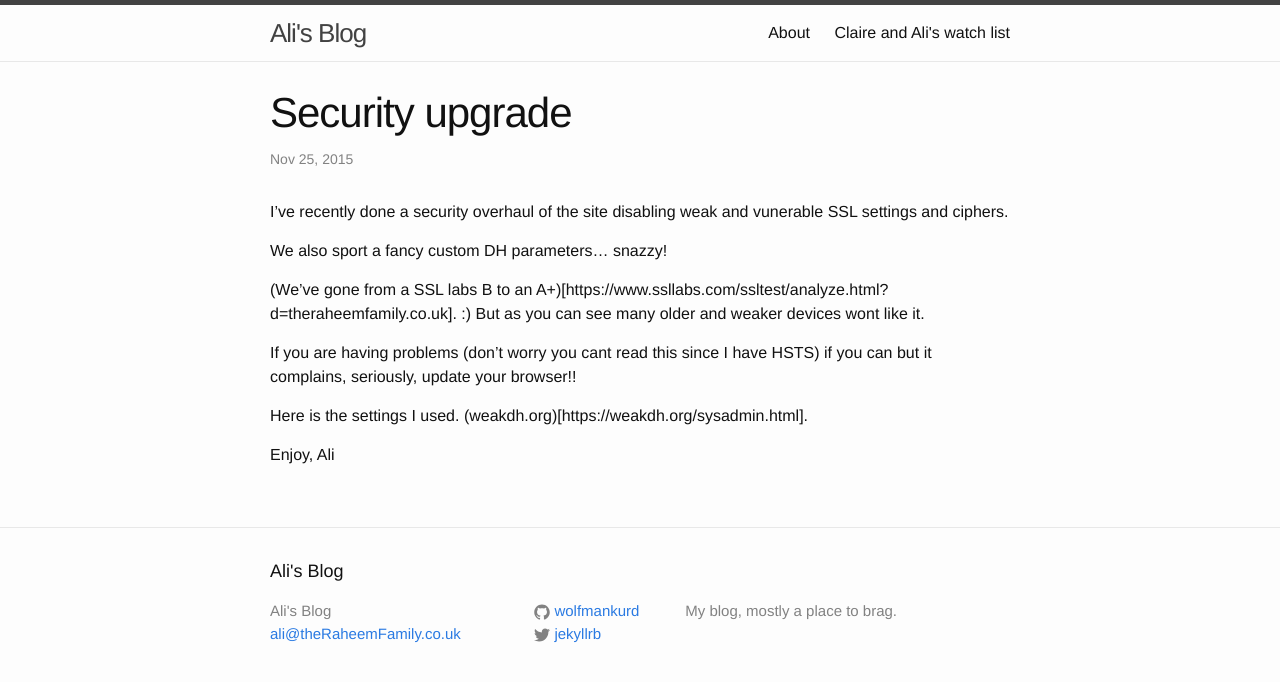
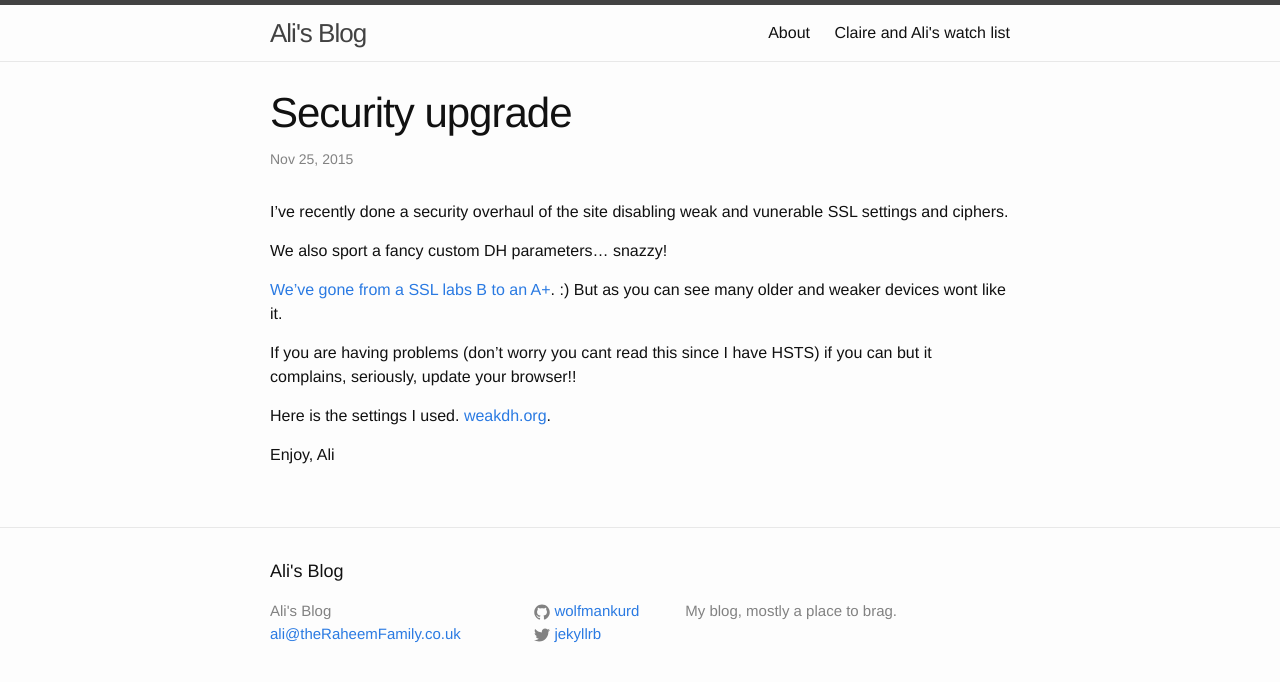
Before and after one commit to ali-raheem/alis_blog, a Jekyll site: the page built from _posts/2015-11-25-security-upgrade.markdown, in a window 1280 px wide. Shown: the top 682 px of the page. Built offline with Jekyll 4.4.1, drawn with Linux system fonts in a browser that asks for light colours.

Commit message:
fixed urls

```diff
--- a/_posts/2015-11-25-security-upgrade.markdown
+++ b/_posts/2015-11-25-security-upgrade.markdown
@@ -9,11 +9,11 @@ I've recently done a security overhaul of the site disabling weak and vunerable
 
 We also sport a fancy custom DH parameters... snazzy!
 
-(We've gone from a SSL labs B to an A+)[https://www.ssllabs.com/ssltest/analyze.html?d=theraheemfamily.co.uk]. :) But as you can see many older and weaker devices wont like it.
+[We've gone from a SSL labs B to an A+](https://www.ssllabs.com/ssltest/analyze.html?d=theraheemfamily.co.uk). :) But as you can see many older and weaker devices wont like it.
 
 If you are having problems (don't worry you cant read this since I have HSTS) if you can but it complains, seriously, update your browser!!
 
-Here is the settings I used. (weakdh.org)[https://weakdh.org/sysadmin.html].
+Here is the settings I used. [weakdh.org](https://weakdh.org/sysadmin.html).
 
 Enjoy,
 Ali
```
